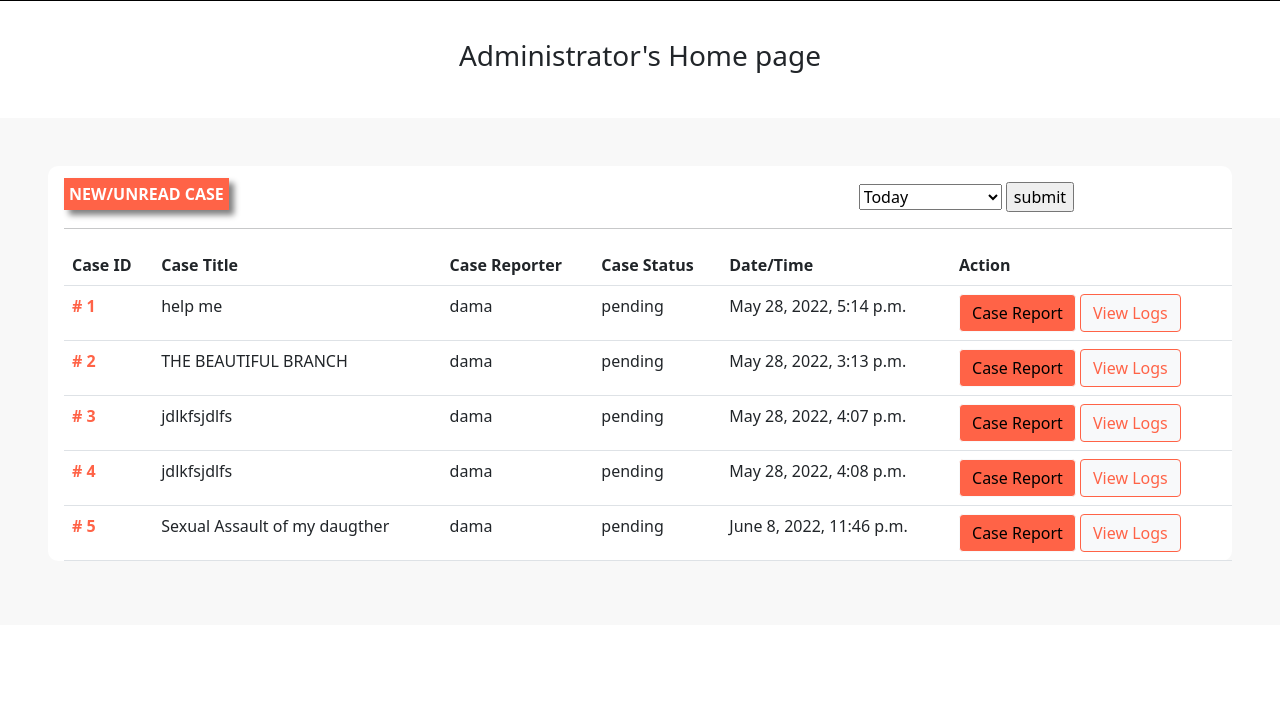
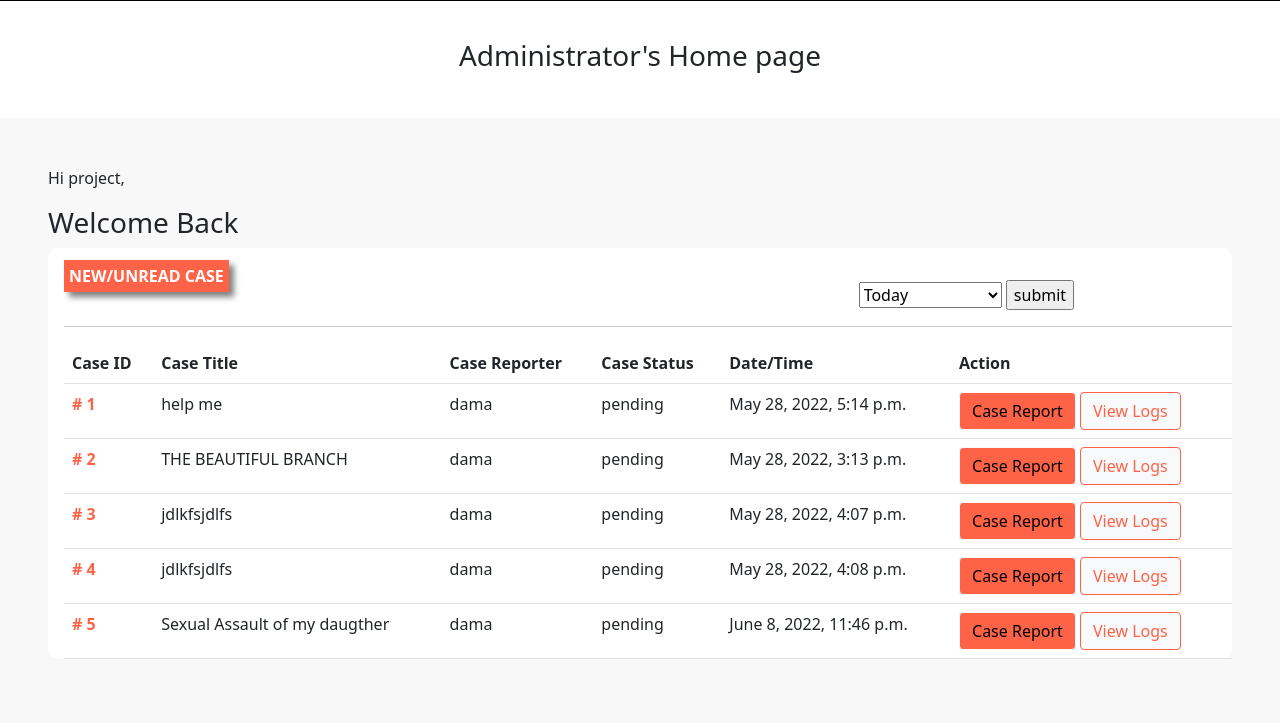
Before and after one commit to DamaMichaelYohanna/complain-system, a Django app: page /administrator/ in a window 1280 px wide. Shown: the part 481-1204 px from the top of the page. Before the commit the page ends 1042 px from the top, so only its background shows below. Run offline with Django 4.2, Linux system fonts and the light colour scheme; a user stored in the database is signed in; data comes from the database, SQL or seed files in the repository; some libraries are stand-ins or nearby versions.

Commit message:
updated complain

```diff
--- a/administrator/templates/administrator/all_complains.html
+++ b/administrator/templates/administrator/all_complains.html
@@ -4,9 +4,19 @@ Home{% endblock %} {% block content %}
   <div class="admin-header"><h3>Administrator's Home page</h3></div>
 </div>
 <div class="ps-5 pe-5 pt-5 pb-5" style="background: #f8f8f8">
+  <div>
+    <div class="row">
+      <div class="col-4">
+        <p>Hi {{user}},</p>
+        <h3>Welcome Back</h3>
+      </div>
+      <div class="col-4"></div>
+      <div class="col-4"></div>
+    </div>
+  </div>
   <div style="background-color: white; border-radius: 10px" class="ps-3 pt-3">
     <div class="row">
-      <div class="col-8">
+      <div class="col-md-8">
         <span
           style="
             font-weight: bold;
@@ -20,7 +30,7 @@ Home{% endblock %} {% block content %}
         </span>
       </div>
 
-      <div class="col-4">
+      <div class="col-md-4 pt-3">
         <form action="" class="form">
           <select name="filter" id="filter">
             <option value="Today">Today</option>
```
